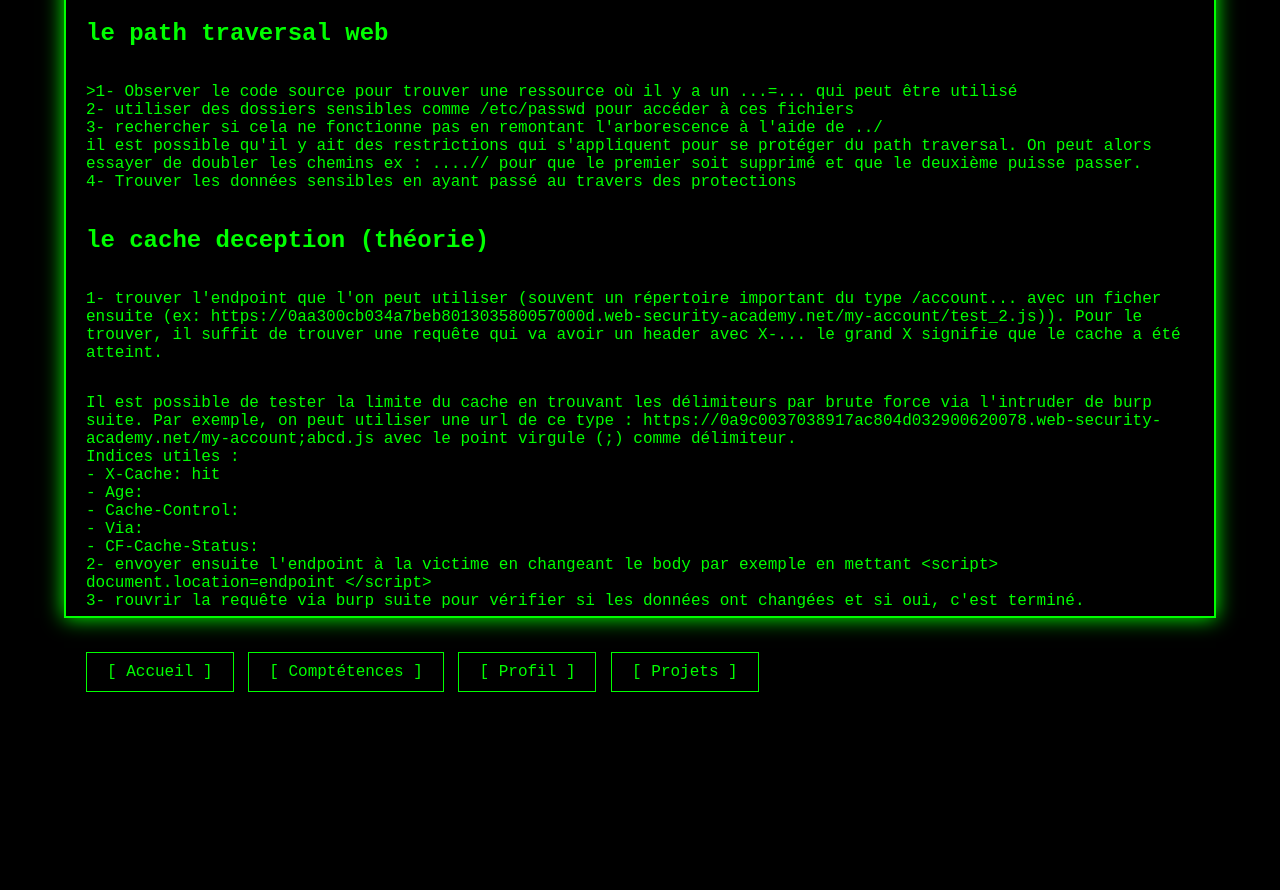
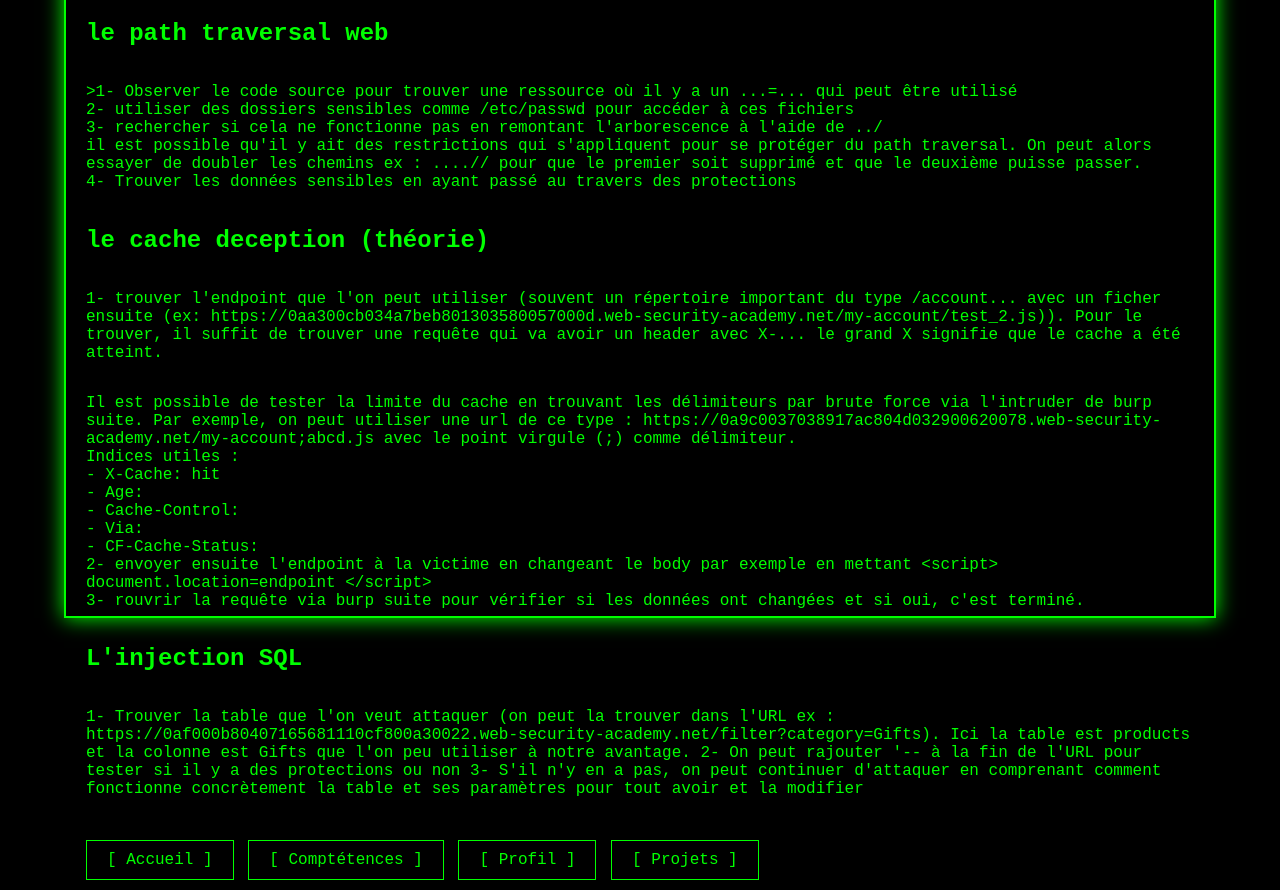
Before and after one commit to Wavy15/wavy15.github.io, a plain HTML site: page write-up.html in a window 1280 px wide. Shown: the part 151-1041 px from the top of the page. Before the commit the page ends 853 px from the top, so only its background shows below. Drawn offline with Linux system fonts and the light colour scheme.

Commit message:
Update write-up.html

```diff
--- a/write-up.html
+++ b/write-up.html
@@ -98,6 +98,10 @@ li:before {
 - CF-Cache-Status: <br>
   2- envoyer ensuite l'endpoint à la victime en changeant le body par exemple en mettant &lt;script&gt; document.location=endpoint &lt;/script&gt; <br>
   3- rouvrir la requête via burp suite pour vérifier si les données ont changées et si oui, c'est terminé.
+<h2> L'injection SQL</h2>
+  <p> 1- Trouver la table que l'on veut attaquer (on peut la trouver dans l'URL ex : https://0af000b80407165681110cf800a30022.web-security-academy.net/filter?category=Gifts). Ici la table est products et la colonne est Gifts que l'on peu utiliser à notre avantage.
+      2- On peut rajouter '-- à la fin de l'URL pour tester si il y a des protections ou non
+      3- S'il n'y en a pas, on peut continuer d'attaquer en comprenant comment fonctionne concrètement la table et ses paramètres pour tout avoir et la modifier
 <section>
   </p>
   <a href="index.html" Class="BTN"> [ Accueil ]</a>
```
